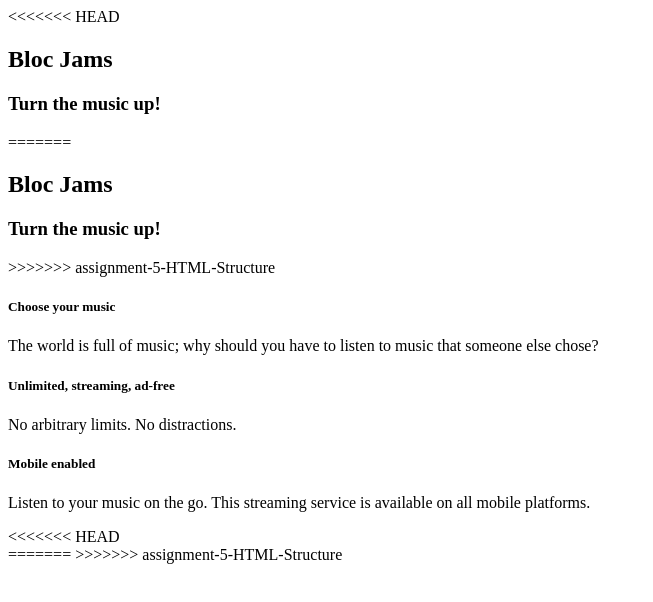
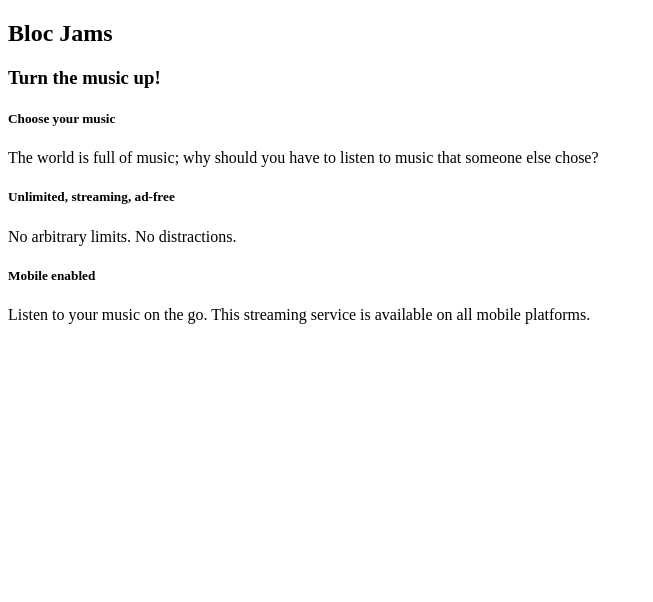
Before and after one commit to agualtieri112/bloc-jams, a plain HTML site: page index.html in a window 1280 px wide. Shown: the whole page, without its empty margins (0-653 px from the left). Drawn offline with Linux system fonts and the light colour scheme.

Commit message:
Hopefully Assignment 5 Complete

```diff
--- a/index.html
+++ b/index.html
@@ -5,7 +5,6 @@
 		          <title>Bloc Jams</title>
 	 </head>
      <body>
-<<<<<<< HEAD
 		 	<section class="nav"> <!-- navigation bar -->
 			</section>
 			<section class="hero"> <!-- hero content -->
@@ -13,15 +12,6 @@
 					<h3>Turn the music up!</h3>
 			</section>
 			<section class="selling-points"> <!-- selling points -->
-=======
-		 	<div> <!-- navigation bar -->
-			</div>
-			<div> <!-- hero content -->
-				<h1>Bloc Jams</h1>
-					<h3>Turn the music up!</h3>
-			</div>
-			<div> <!-- selling points -->
->>>>>>> assignment-5-HTML-Structure
 				<div>
 					<h5>Choose your music</h5>
 					<p>The world is full of music; why should you have to listen to music that someone else chose?</p>
@@ -34,11 +24,7 @@
 					<h5>Mobile enabled</h5>
 					<p>Listen to your music on the go. This streaming service is available on all mobile platforms.</p>
 				</div>
-<<<<<<< HEAD
 			</section>
-=======
-			</div>
->>>>>>> assignment-5-HTML-Structure
 	 </body>
 	 <footer>
 	</footer>
```
